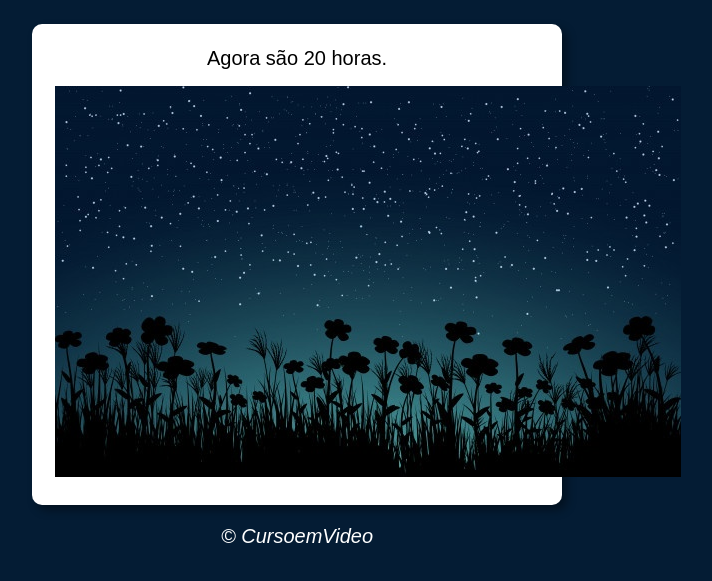
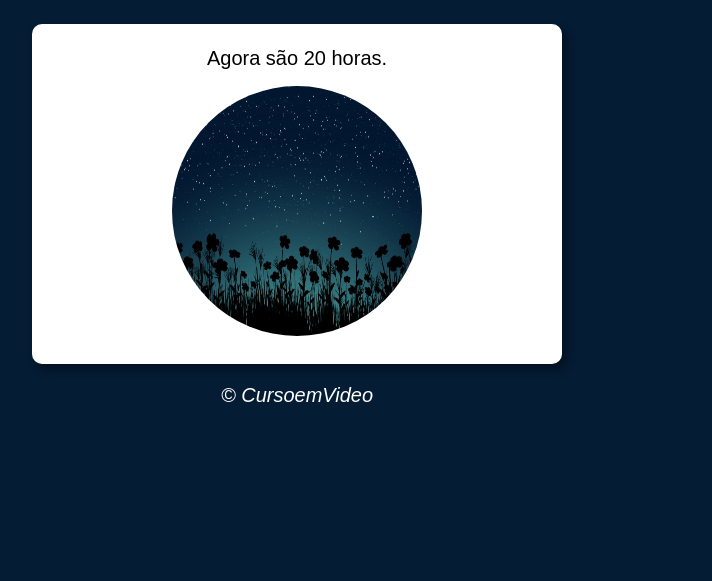
Before and after one commit to LilianeCosta767/JavaScript, a plain HTML site: page aula12ex/ex014/modelo.html in a window 1280 px wide. Shown: the part 75-656 px from the top of the page, without its empty margins (343-1055 px from the left). Drawn offline with Linux system fonts and the light colour scheme.

Commit message:
ajeitando imagens dos exercicios da aula 12

```diff
--- a/aula12ex/ex014/estilo.css
+++ b/aula12ex/ex014/estilo.css
@@ -17,6 +17,12 @@ section {
     box-shadow: 5px 5px 10px rgba(0, 0, 0, 0.404);
 }
 
+img#imagem {
+    width: 250px;
+    border-radius: 50%;
+    height: 250px;
+}
+
 div {
     text-align: center;
     padding: 8px;
--- a/aula12ex/ex015/estilo.css
+++ b/aula12ex/ex015/estilo.css
@@ -17,6 +17,12 @@ section {
     box-shadow: 5px 5px 10px rgba(0, 0, 0, 0.404);
 }
 
+img {
+    width: 250px;
+    border-radius: 50%;
+    height: 250px;
+}
+
 footer {
     color: white;
     text-align: center;
```
